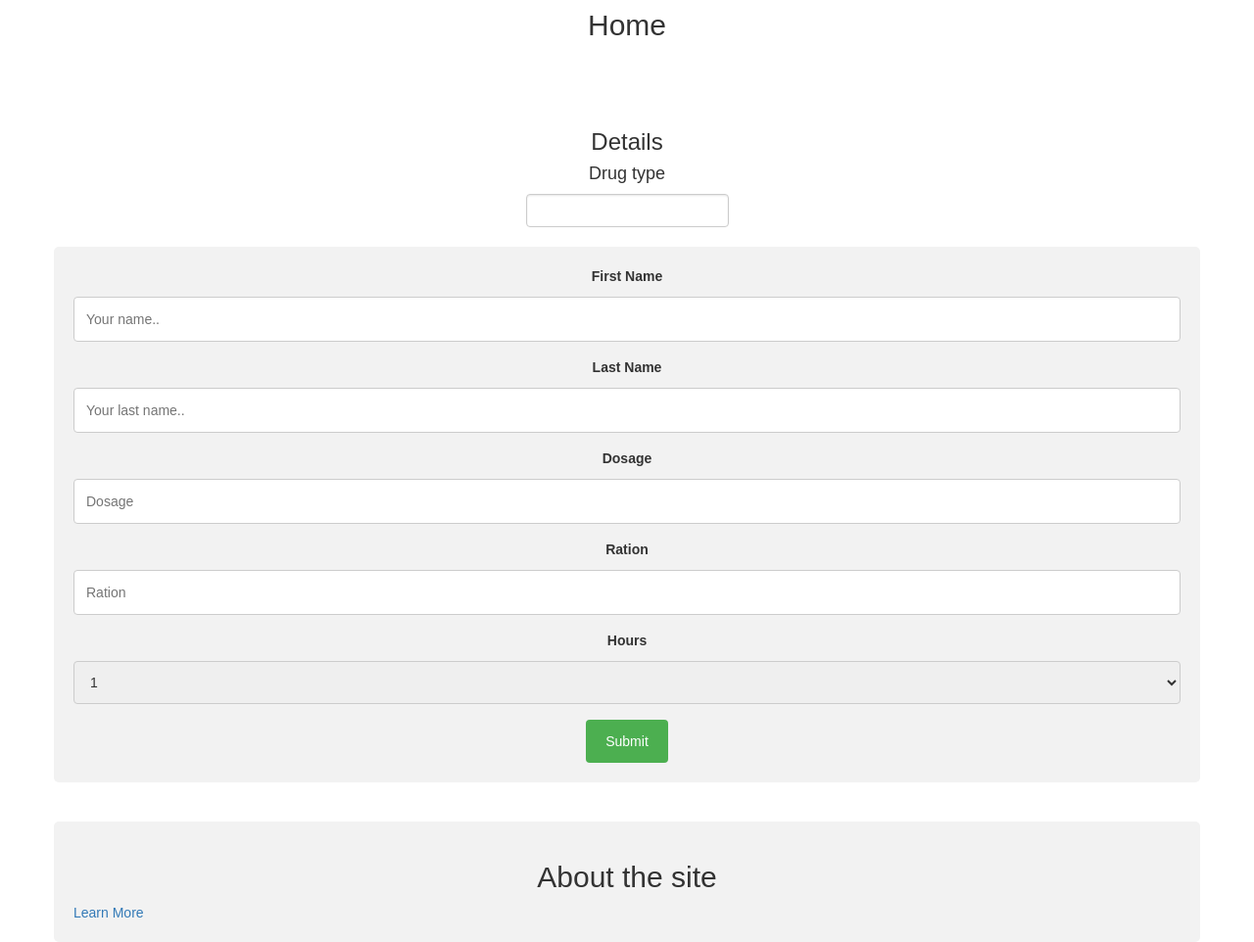
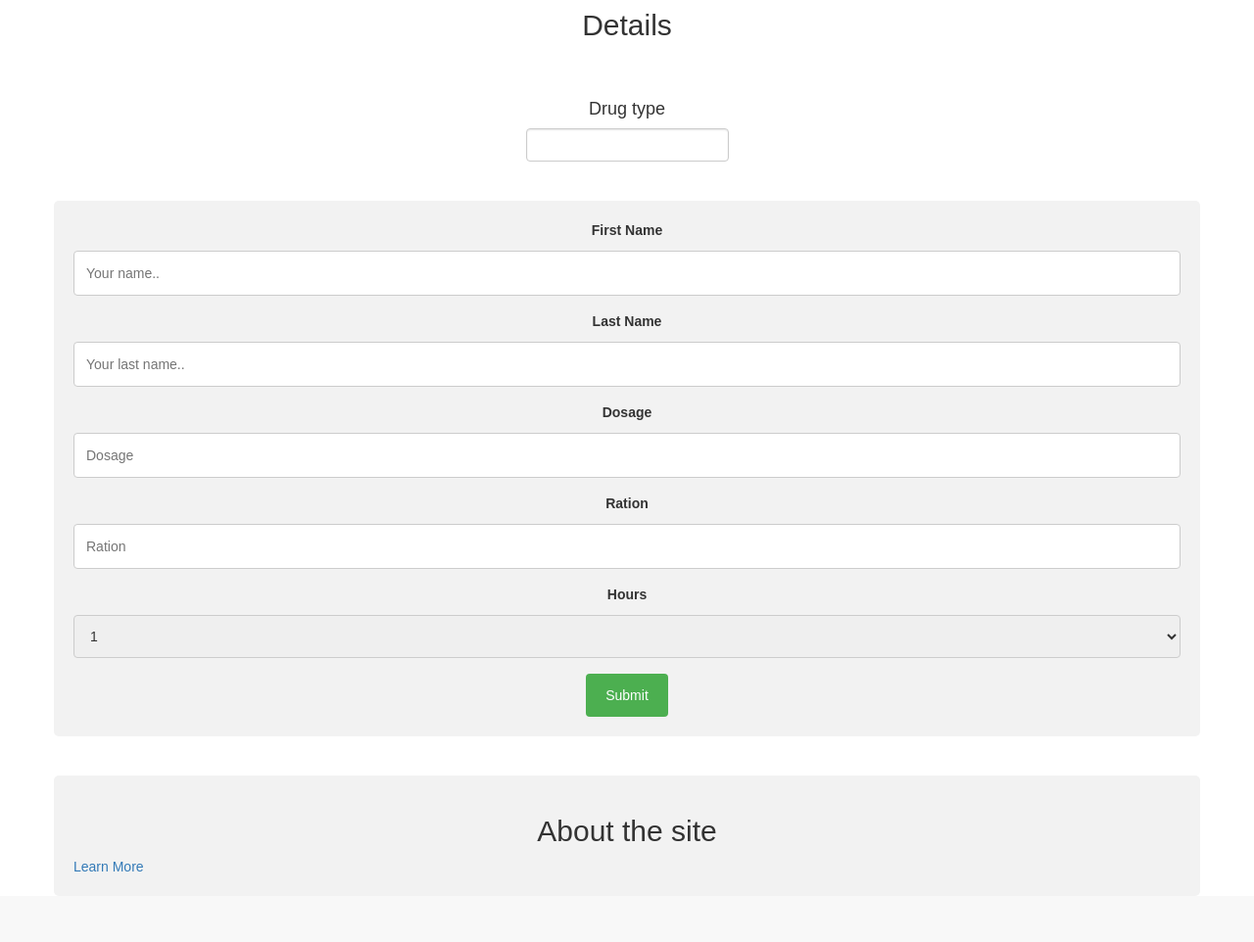
Before and after one commit to katkoler/drug_reminder, a Flask app: template templates/index.html in a window 1280 px wide. Shown: the part 179-1141 px from the top of the page at 98% size. After the commit the page ends 1069 px from the top, so only its background shows below. Run offline with Flask 2, Linux system fonts and the light colour scheme; the template is opened without the code that fills it, so the values that code supplies are empty; some libraries are stand-ins or nearby versions.

Commit message:
Updated index

```diff
--- a/static/css/stylesheet.css
+++ b/static/css/stylesheet.css
@@ -49,30 +49,3 @@ input[type=submit]:hover {
     background-color: #f2f2f2;
     padding: 20px;
 }
-
-
-
-/*Social media*/
-.fa {
-  padding: 20px;
-  font-size: 30px;
-  width: 30px;
-  text-align: center;
-  text-decoration: none;
-  margin: 5px 2px;
-  border-radius: 50%;
-}
-
-.fa:hover {
-    opacity: 0.7;
-}
-
-.fa-facebook {
-  background: #3B5998;
-  color: white;
-}
-
-.fa-twitter {
-  background: #55ACEE;
-  color: white;
-}
--- a/templates/index.html
+++ b/templates/index.html
@@ -4,17 +4,18 @@
 
 <head>
 		<!--link to bootstrap-->
-		<link href="static/css/bootstrap.css" rel='stylesheet'>
+			<!-- '../'' is to direct it to look back to main-->
+		<link href="../static/css/bootstrap.css" rel='stylesheet'>
 		<!--link to stylesheet-->
-		<link rel='stylesheet' type='text/css' href="static/css/stylesheet.css">
+		<link rel='stylesheet' type='text/css' href="../static/css/stylesheet.css">
     <!--link to jquery-->
     <script src="https://code.jquery.com/jquery-3.1.1.min.js"></script>
     <script src"ourscript.js"></script>
                     <script src="static/js/bootstrap.min.js"></script>
     <!-- JS autocomplete file -->
-<script src="static/EasyAutocomplete-1.3.5/jquery.easy-autocomplete.min.js"></script>
+<script src="../static/EasyAutocomplete-1.3.5/jquery.easy-autocomplete.min.js"></script>
     <!-- CSS autocomplete file -->
-<link rel="stylesheet" href="static/EasyAutocomplete-1.3.5/easy-autocomplete.min.css">
+<link rel="stylesheet" href="../static/EasyAutocomplete-1.3.5/easy-autocomplete.min.css">
 
 </head>
 
@@ -51,12 +52,11 @@
 
 <!--Content-->
 
-    <h2 class="text-center"> Home </h2>
-      <br>
+    <h2 class="text-center"> Details </h2>
       <br>
       <center>
         <br>
-        <h3>Details</h3>
+
  <!--Autocomplete form for drugs-->
         <h4>Drug type</h4>
         <input id="basics"/>
@@ -68,7 +68,7 @@
           $("#basics").easyAutocomplete(options);
 
         </script>
-        <br>
+        <br> <br>
 <div class="container">
   <form action="/action_page.php">
     <label for="fname">First Name</label>
```
